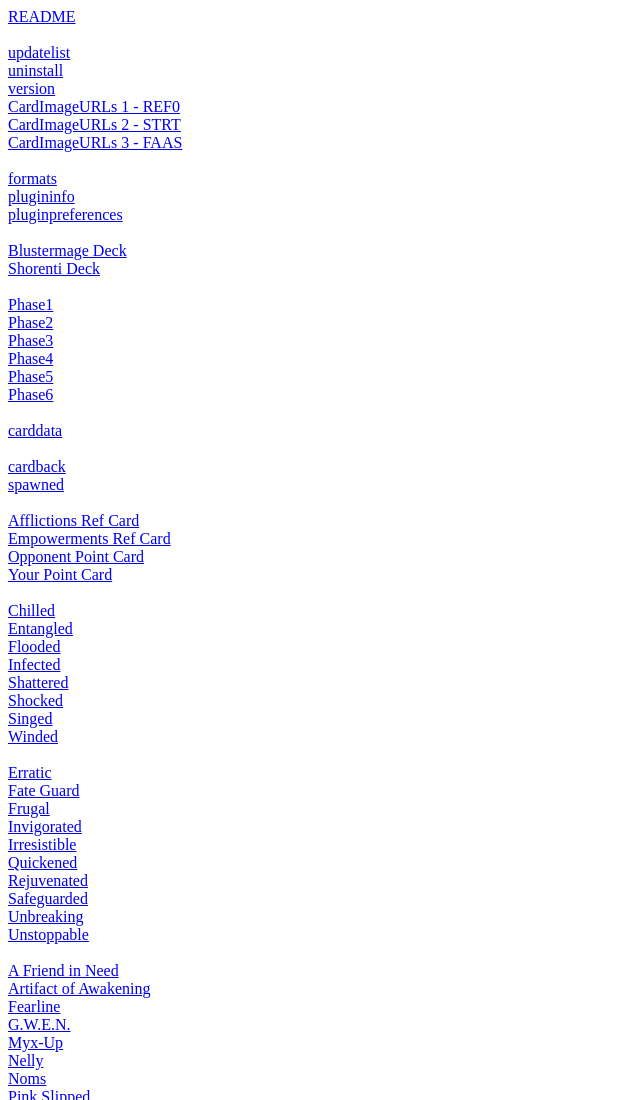
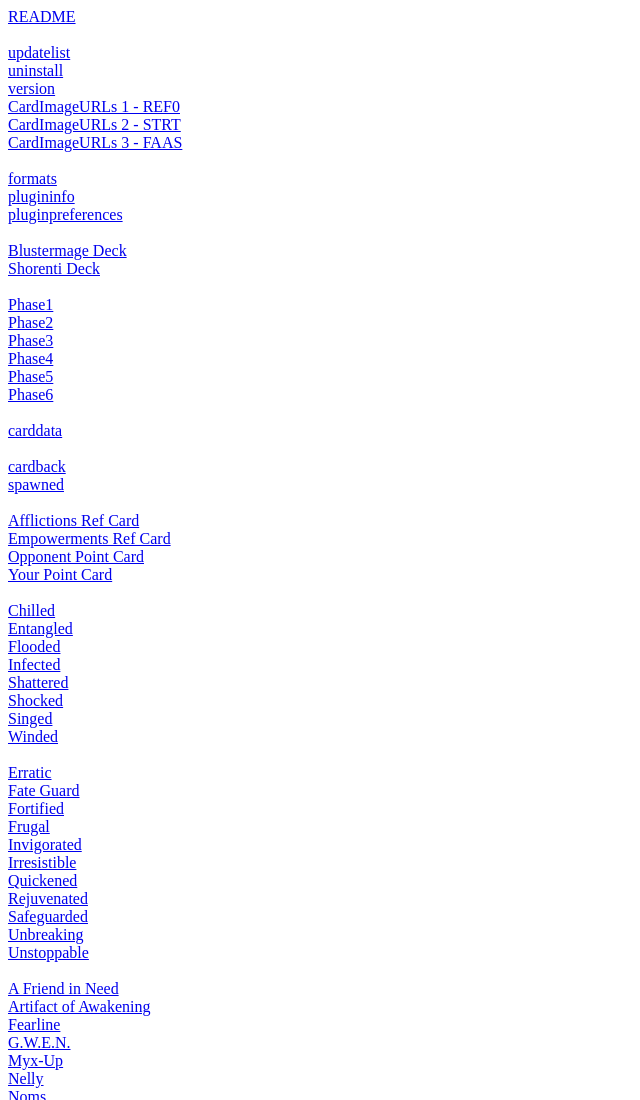
Before and after one commit to DestinyBeastsTCG/Assets, a plain HTML site: page index.html in a window 1280 px wide. Shown: the top 1100 px of the page, without its empty margins (0-640 px from the left). Drawn offline with Linux system fonts and the light colour scheme.

Commit message:
Update index.html

```diff
--- a/index.html
+++ b/index.html
@@ -42,6 +42,7 @@
 <br>
 <a href="./DestinyBeasts_v1/sets/setimages/REF0/Empowerment_Erratic.jpg">Erratic</a><br>
 <a href="./DestinyBeasts_v1/sets/setimages/REF0/Empowerment_FateGuard.jpg">Fate Guard</a><br>
+<a href="./DestinyBeasts_v1/sets/setimages/REF0/Empowerment_Fortified.jpg">Fortified</a><br>
 <a href="./DestinyBeasts_v1/sets/setimages/REF0/Empowerment_Frugal.jpg">Frugal</a><br>
 <a href="./DestinyBeasts_v1/sets/setimages/REF0/Empowerment_Invigorated.jpg">Invigorated</a><br>
 <a href="./DestinyBeasts_v1/sets/setimages/REF0/Empowerment_Irresistible.jpg">Irresistible</a><br>
```
